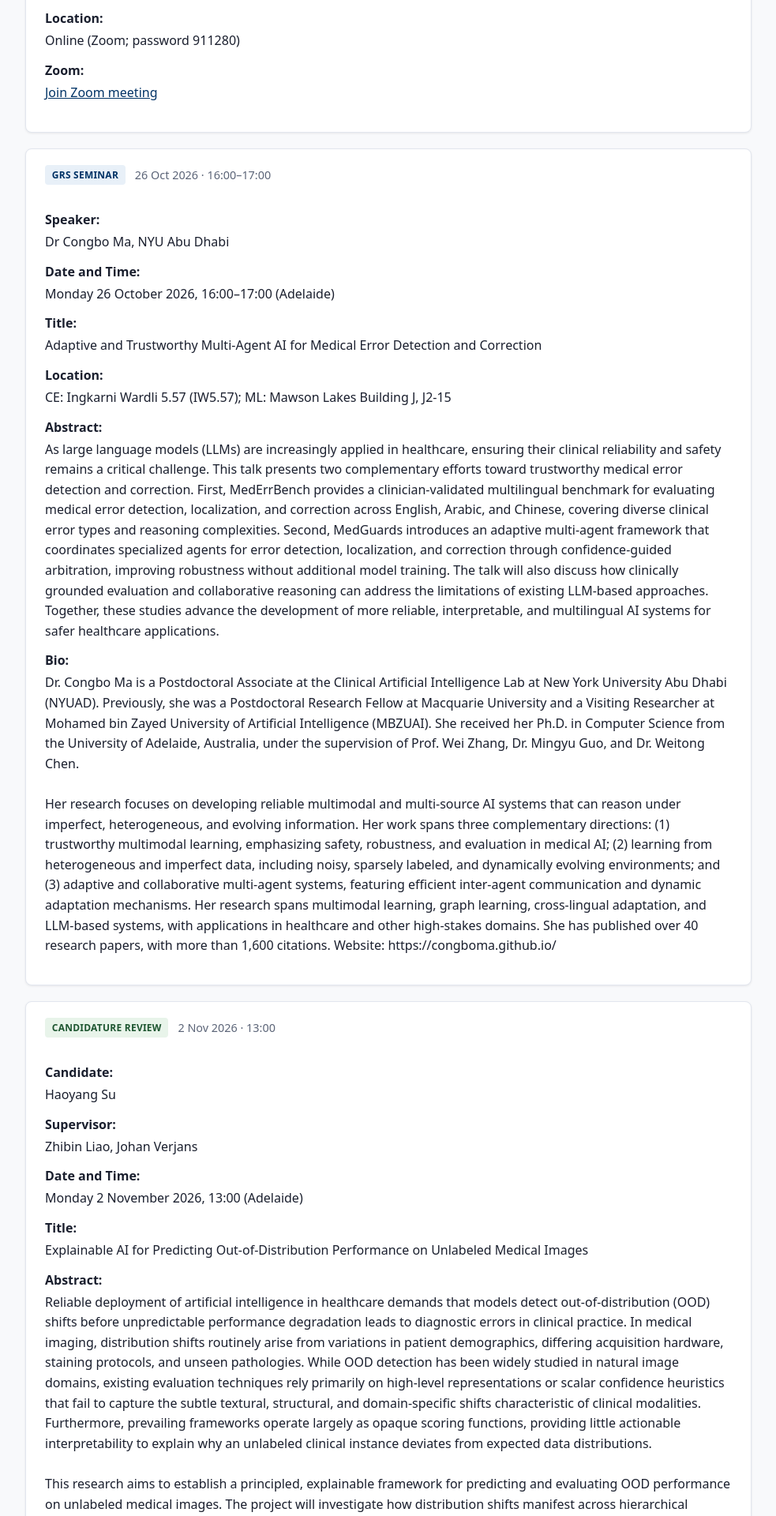
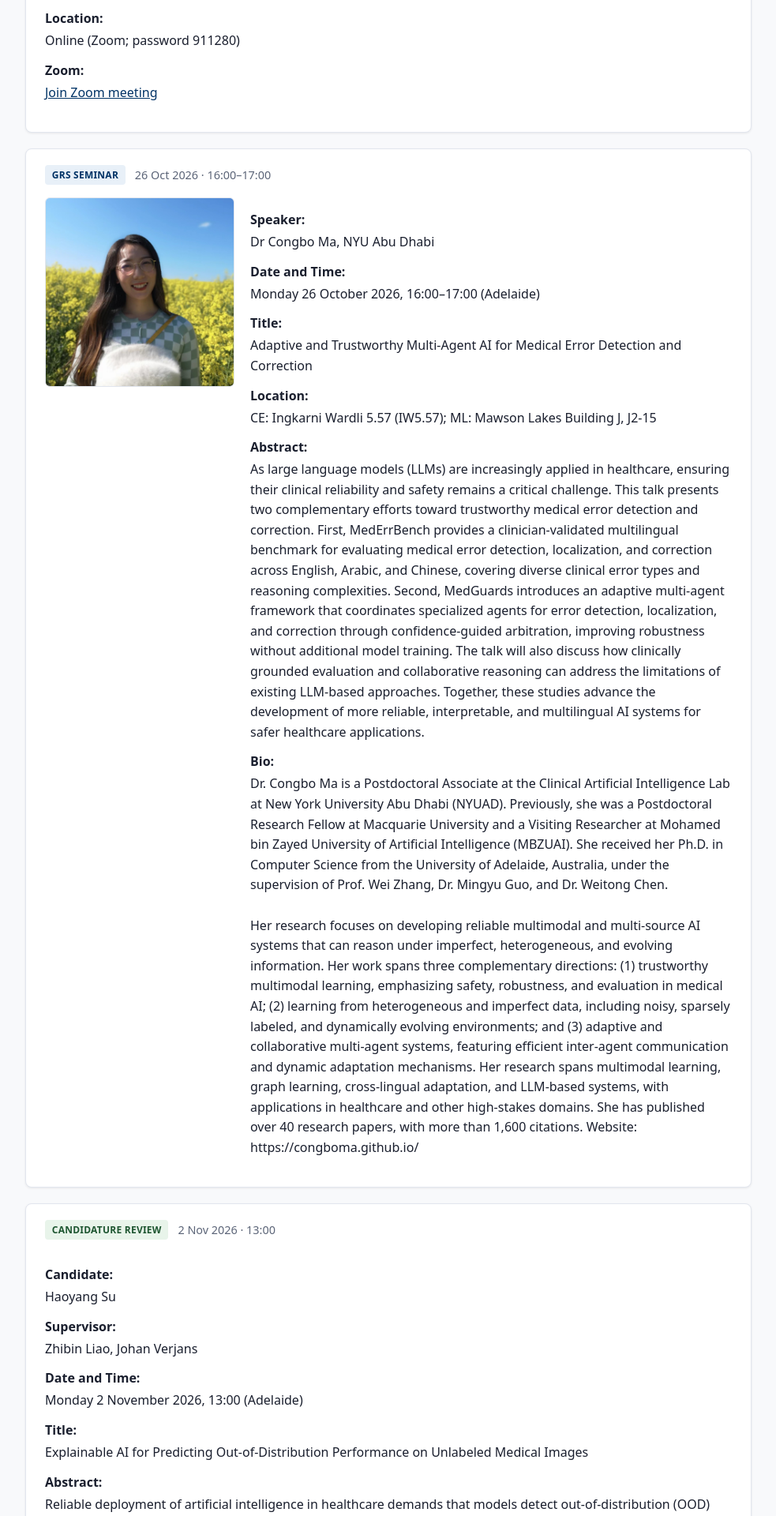
Before and after one commit to ht-timchen/Adelaide-CSIT-GRC, a Jekyll site: the page built from index.md, in a window 1280 px wide. Shown: the part 2382-4302 px from the top of the page at 79% size, without its empty margins (148-1131 px from the left). Built offline with Jekyll 4.4.1, drawn with Linux system fonts in a browser that asks for light colours.

Commit message:
Add headshot for Congbo Ma GRS Series talk on 26 October.
Co-authored-by: Cursor <cursoragent@cursor.com>

```diff
--- a/_data/seminars.yml
+++ b/_data/seminars.yml
@@ -794,6 +794,8 @@ seminars:
     date: 2026-10-26
     time: "16:00–17:00"
     location: "CE: Ingkarni Wardli 5.57 (IW5.57); ML: Mawson Lakes Building J, J2-15"
+    image: "/assets/seminars/hdr-2026-10-26-series-15.jpg"
+    image_alt: "Headshot of Dr Congbo Ma."
     abstract: |
       As large language models (LLMs) are increasingly applied in healthcare, ensuring their clinical reliability and safety remains a critical challenge. This talk presents two complementary efforts toward trustworthy medical error detection and correction. First, MedErrBench provides a clinician-validated multilingual benchmark for evaluating medical error detection, localization, and correction across English, Arabic, and Chinese, covering diverse clinical error types and reasoning complexities. Second, MedGuards introduces an adaptive multi-agent framework that coordinates specialized agents for error detection, localization, and correction through confidence-guided arbitration, improving robustness without additional model training. The talk will also discuss how clinically grounded evaluation and collaborative reasoning can address the limitations of existing LLM-based approaches. Together, these studies advance the development of more reliable, interpretable, and multilingual AI systems for safer healthcare applications.
     bio: |
```
Also changed, not shown: assets/seminars/hdr-2026-10-26-series-15.jpg (added).
